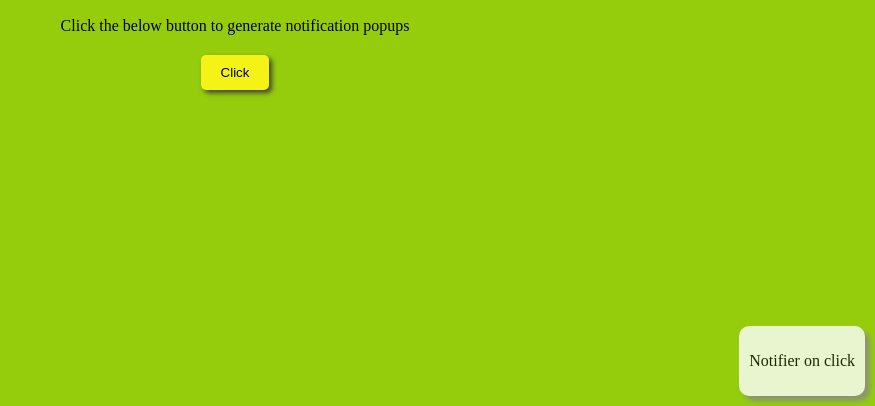
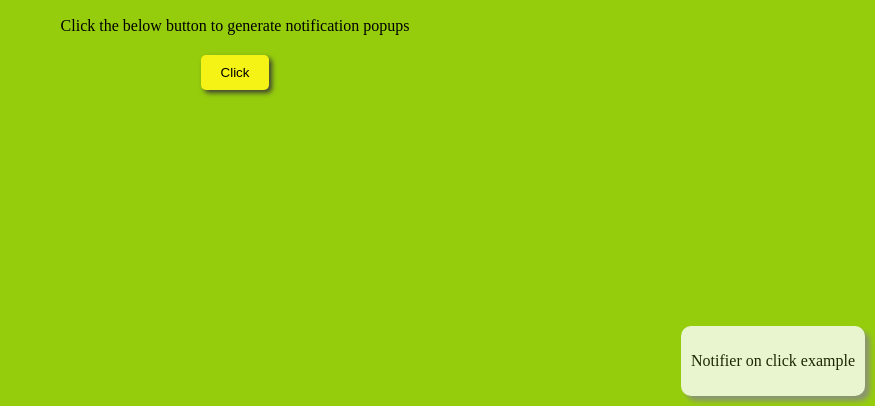
Before and after one commit to ramanathanMuthuraman/Notifier, a plain HTML site: page index.html in a window 1280 px wide. Both pictures are taken after a click on the button "Click". Shown: the part 394-800 px from the top of the page, without its empty margins (405-1280 px from the left). Drawn offline with Linux system fonts and the light colour scheme.

Commit message:
initial push

```diff
--- a/index.html
+++ b/index.html
@@ -18,13 +18,13 @@
         <script src="js/notifier.js"></script>
         <script type="text/javascript">
         var notifier = new Notifier({
-                text: "Notifier on load"
+                text: ["Hi there !!", "Welcome to Notifier JS", "Notifier on load example" ]
             });
         </script>
         <script type="text/javascript">
             document.querySelector("#notifierBtn").addEventListener("click",function(){
                 var notifier = new Notifier({
-                    text: "Notifier on click"
+                    text: "Notifier on click example"
                 });
             });
         </script>
```
